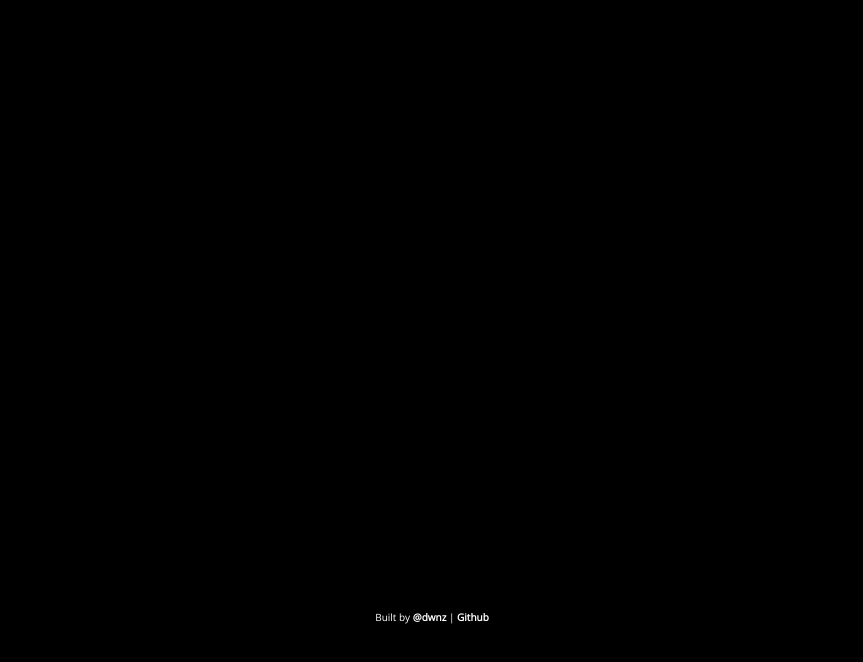
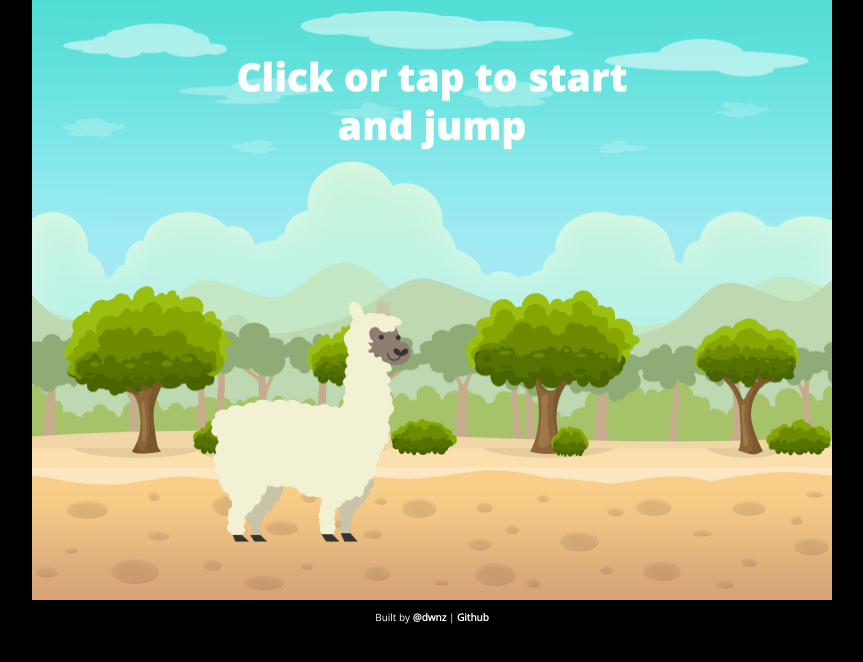
Before and after one commit to dwnz/alpacarun, a website: page index.html in a window 1280 px wide. Shown: the whole page, without its empty margins (208-1071 px from the left). Drawn offline with nearby package versions, Linux system fonts and the light colour scheme; files that its build step writes are made by us from their sources.

Commit message:
V2 engine work

```diff
--- a/Gruntfile.js
+++ b/Gruntfile.js
@@ -6,7 +6,7 @@ module.exports = function (grunt) {
                 separator: ';'
             },
             game: {
-                src: ['js/v2/*.js'],
+                src: ['bower_components/async/dist/async.js', 'js/v2/*.js'],
                 dest: 'js/dist/game.js'
             }
         },
--- a/index.html
+++ b/index.html
@@ -37,8 +37,12 @@
 <script src="/js/dist/game.js"></script>
 
 <script>
-    var game = new AlpacaRun(document.getElementById('game'));
-    game.run();
+    var game = new AlpacaRun(document.getElementById('game'), true);
+    game.runGameLoop();
+
+    setTimeout(function(){
+        console.log(game.debug.assetBoxes());
+    }, 2000);
 </script>
 
 <script>
--- a/js/v2/assetManager.js
+++ b/js/v2/assetManager.js
@@ -1,4 +1,5 @@
 function AssetManager() {
+    var self = this;
     this.assets = {};
 
     this.addAsset = function (asset) {
@@ -9,8 +10,30 @@ function AssetManager() {
         return this.assets[name];
     };
 
-    this.preloadAssets = function () {
-        console.log(this.assets);
+    /**
+     * Loads assets into browser cache
+     * @param callback
+     */
+    this.preloadAssets = function (callback) {
+        async.forEachOf(this.assets, function (value, key, next) {
+                switch (value.type) {
+                    case 'image':
+                        self.preloadImage(value, key, next);
+                        break;
+                }
+            },
+            function () {
+                callback();
+            }
+        );
+    };
+
+    this.preloadImage = function (asset, key, next) {
+        asset.image = new Image();
+        asset.image.onload = function () {
+            next();
+        };
+        asset.image.src = asset.src;
     };
 
     return this;
--- /dev/null
+++ b/js/v2/debug.js
@@ -0,0 +1,16 @@
+function Debug(engine) {
+    var self = this;
+    this.engine = engine;
+
+    this.log = function () {
+        console.log(arguments);
+    };
+
+    this.dumpEngine = function () {
+        console.log(this.engine);
+    };
+
+    this.assetBoxes = function () {
+        console.log(this.engine.assetManager.assets);
+    };
+}
--- a/js/v2/element.js
+++ b/js/v2/element.js
@@ -1,26 +1,76 @@
 function Element() {
+    this.position = null;
+
     this.get = function () {
         throw new Error("Must overwrite this function");
-    }
+    };
+
+    this.resize = function (engine) {
+        if (!this.position) {
+            throw new Error("Position must be an object");
+        }
+
+        if (typeof this.position.width === 'string') {
+            var percentage = parseFloat(this.position.width.replace('%', '')) / 100;
+            this.position.width = Math.floor(engine.screen.width / percentage);
+        }
+
+        if (typeof this.position.height === 'string') {
+            if (this.position.height === 'auto') {
+                if (this.image.width > this.image.width) {
+                    var ratio = this.image.width / this.image.height;
+                    this.position.height = Math.floor(this.position.width * ratio);
+                } else {
+                    var ratio = this.image.height / this.image.width;
+                    this.position.height = Math.floor(this.position.width * ratio);
+                }
+            } else {
+                var percentage = parseFloat(this.position.height.replace('%', '')) / 100;
+                this.position.height = Math.floor(engine.screen.height / percentage);
+            }
+        }
+
+        if (typeof this.position.top === 'string') {
+            if (this.position.top === 'center') {
+                this.position.top = Math.floor((engine.screen.height / 2) - (this.position.height / 2));
+            } else {
+                var percentage = parseFloat(this.position.top.replace('%', '')) / 100;
+                this.position.top = Math.floor(engine.screen.height / percentage);
+            }
+        }
+
+        if (typeof this.position.left === 'string') {
+            console.log(this.assetName, this.position);
+            if (this.position.left === 'center') {
+                this.position.left = Math.floor((engine.screen.width / 2) - (this.position.width / 2));
+            } else {
+                var percentage = parseFloat(left.replace('%', '')) / 100;
+                this.position.top = Math.floor(engine.screen.width / percentage);
+            }
+        }
+
+        console.log(this.position);
+    };
 }
 
 function ImageElement(assetName) {
+    var self = this;
+
     this.assetName = assetName;
+    this.position = null;
 
-    this.loadAsset = function (src) {
+    this.loadAsset = function (engine, src) {
         this.image = new Image();
+        this.image.onload = function () {
+            self.resize(engine);
+        };
         this.image.src = src;
-
     };
 
     this.get = function () {
         return this.image;
     };
 
-    this.resize = function () {
-
-    };
-
     return this;
 }
 
--- a/js/v2/engine.js
+++ b/js/v2/engine.js
@@ -1,24 +1,60 @@
 function Engine(canvas, options, isDebug) {
+    console.log(arguments);
+    var self = this;
+
     this.assetManager = new AssetManager();
     this.screen = new Screen(canvas, options);
     this.context = canvas.getContext("2d");
 
     this.scenes = [];
+    this.currentScene = 0;
 
+    if (isDebug) {
+        console.log("Setup debug");
+        this.debug = new Debug(this);
+    }
+
+    /**
+     * Adds a scene to the scene buffer
+     * @param scene
+     */
     this.addScene = function (scene) {
         this.scenes.push(scene);
     };
 
+    /**
+     * Creates a new scene
+     * @param name Must be unique
+     * @returns {Scene}
+     */
     this.createScene = function (name) {
         return new Scene(this, name);
     };
 
+    /**
+     * Adds an asset to the asset register
+     * @param asset
+     */
     this.addAsset = function (asset) {
         this.assetManager.addAsset(asset);
     };
 
-    this.run = function () {
-        this.screen.resize(canvas);
-        this.scenes[0].paint(canvas);
+    /**
+     * Runs the game loop after preloading the assets
+     */
+    this.runGameLoop = function () {
+        self.assetManager.preloadAssets(function () {
+            requestAnimationFrame(self.drawCurrentScene);
+        });
+    };
+
+    /**
+     * Draws the current scene to the canvas
+     */
+    this.drawCurrentScene = function () {
+        self.screen.resize(canvas);
+        self.scenes[self.currentScene].paint(canvas);
+
+        requestAnimationFrame(self.drawCurrentScene);
     };
 }
--- a/js/v2/game.js
+++ b/js/v2/game.js
@@ -1,15 +1,15 @@
 function AlpacaRun(canvas, isDebug) {
-    var engine = new Engine(canvas, isDebug);
+    var engine = new Engine(canvas, null, isDebug);
 
     // Register assets
     engine.addAsset(new ImageAsset('menu', '/img/splash.jpg'));
+    engine.addAsset(new ImageAsset('alpaca', '/img/alpaca.png'));
 
     // Setup menu scene
     var menuScene = engine.createScene('menu');
     menuScene.addElement(new ImageElement('menu'), 0, 0, '100%', '100%');
+    menuScene.addElement(new ImageElement('alpaca'), 'center', 'center', 200, 'auto');
     engine.addScene(menuScene);
-
-    engine.assetManager.preloadAssets();
 
     return engine;
 }
--- a/js/v2/position.js
+++ b/js/v2/position.js
@@ -1,8 +1,9 @@
-function Position(top, left, width, height) {
+function Position(top, left, width, height, allowScale) {
     this.top = top;
     this.left = left;
     this.width = width;
     this.height = height;
+    this.allowScale = allowScale === undefined ? true : allowScale;
 
     return this;
 }
--- a/js/v2/scene.js
+++ b/js/v2/scene.js
@@ -7,7 +7,7 @@ function Scene(engine, name) {
     this.addElement = function (element, top, left, width, height) {
         element.position = new Position(top, left, width, height);
         element.asset = this.engine.assetManager.get(element.assetName);
-        element.loadAsset(element.asset.src);
+        element.loadAsset(engine, element.asset.src);
 
         this.elements.push(element);
     };
@@ -15,29 +15,13 @@ function Scene(engine, name) {
     this.paint = function () {
         for (var i = 0; i < this.elements.length; i++) {
             var element = this.elements[i];
-            var width = element.position.width;
-            var height = element.position.height;
-
-            if (typeof element.position.width === 'string') {
-                var percentage = parseFloat(element.position.width.replace('%', '')) / 100;
-                width = this.engine.screen.width / percentage;
-            }
-
-            if (typeof element.position.height === 'string') {
-                var percentage = parseFloat(element.position.height.replace('%', '')) / 100;
-                height = this.engine.screen.height / percentage;
-            }
 
             this.engine.context.drawImage(
                 element.get(),
-                0,
-                0,
-                800,
-                600
-                /*element.position.top,
-                 element.position.left,
-                 width,
-                 height*/
+                element.position.top,
+                element.position.left,
+                element.position.width,
+                element.position.height
             );
         }
     };
--- a/package.json
+++ b/package.json
@@ -12,5 +12,8 @@
     "grunt": "^1.0.1",
     "grunt-contrib-concat": "^1.0.1",
     "grunt-contrib-watch": "^1.0.0"
+  },
+  "dependencies": {
+    "grunt-reload": "^0.2.0"
   }
 }
```
Also changed, not shown: js/dist/game.js.
